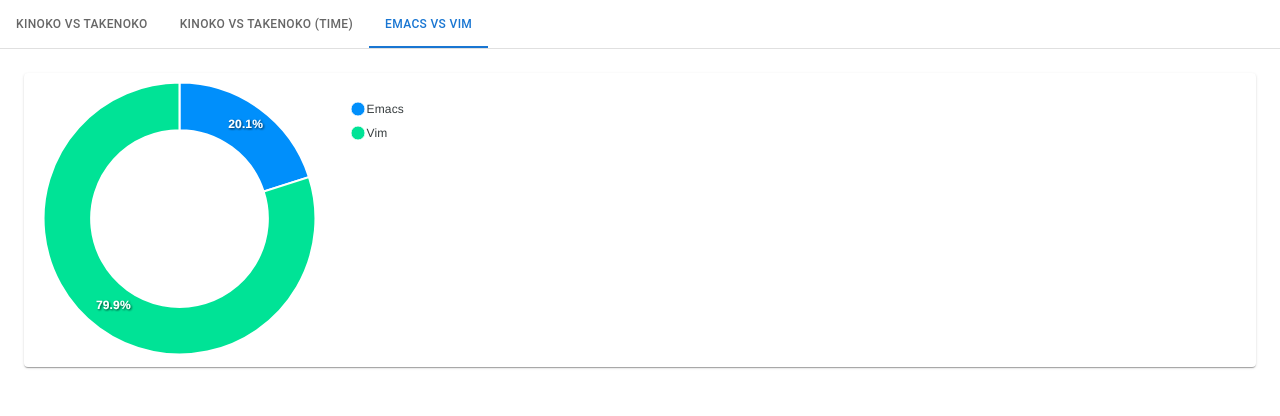
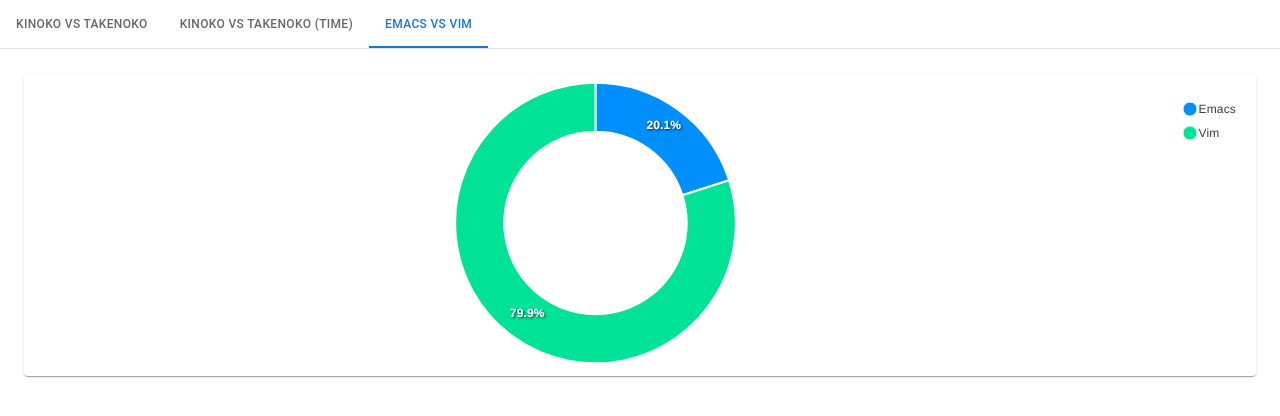
Before and after one commit to yandod/kinotake, a React (Create React App) app in the folder app/: page / in a window 1280 px wide. Both pictures are taken after a click on the tab "EMACS VS VIM". Shown: the top 416 px of the page. Built offline with nearby package versions, Linux system fonts and the light colour scheme.

Commit message:
tweak scroll setting

```diff
--- a/app/src/App.tsx
+++ b/app/src/App.tsx
@@ -89,7 +89,7 @@
       <Box sx={{ width: '100%', typography: 'body1' }}>
         <TabContext value={value}>
           <Box sx={{ borderBottom: 1, borderColor: 'divider' }}>
-            <TabList onChange={handleChange} aria-label="lab API tabs example" scrollButtons={true} allowScrollButtonsMobile>
+            <TabList onChange={handleChange} aria-label="lab API tabs example" scrollButtons={true} allowScrollButtonsMobile={true}>
               <Tab label="Kinoko vs Takenoko" value="1" wrapped/>
               <Tab label="Kinoko vs Takenoko (time)" value="2" wrapped/>
               <Tab label="Emacs vs Vim" value="3" wrapped/>
@@ -107,7 +107,7 @@
           </TabPanel>
           <TabPanel value="3">
             <Paper>
-              <Chart options={options.editor} series={series.editor} legend={legend} type="donut" width="400" />
+              <Chart options={options.editor} series={series.editor} legend={legend} type="donut" width="100%" height="300px"/>
             </Paper>
           </TabPanel>
         </TabContext>
```
